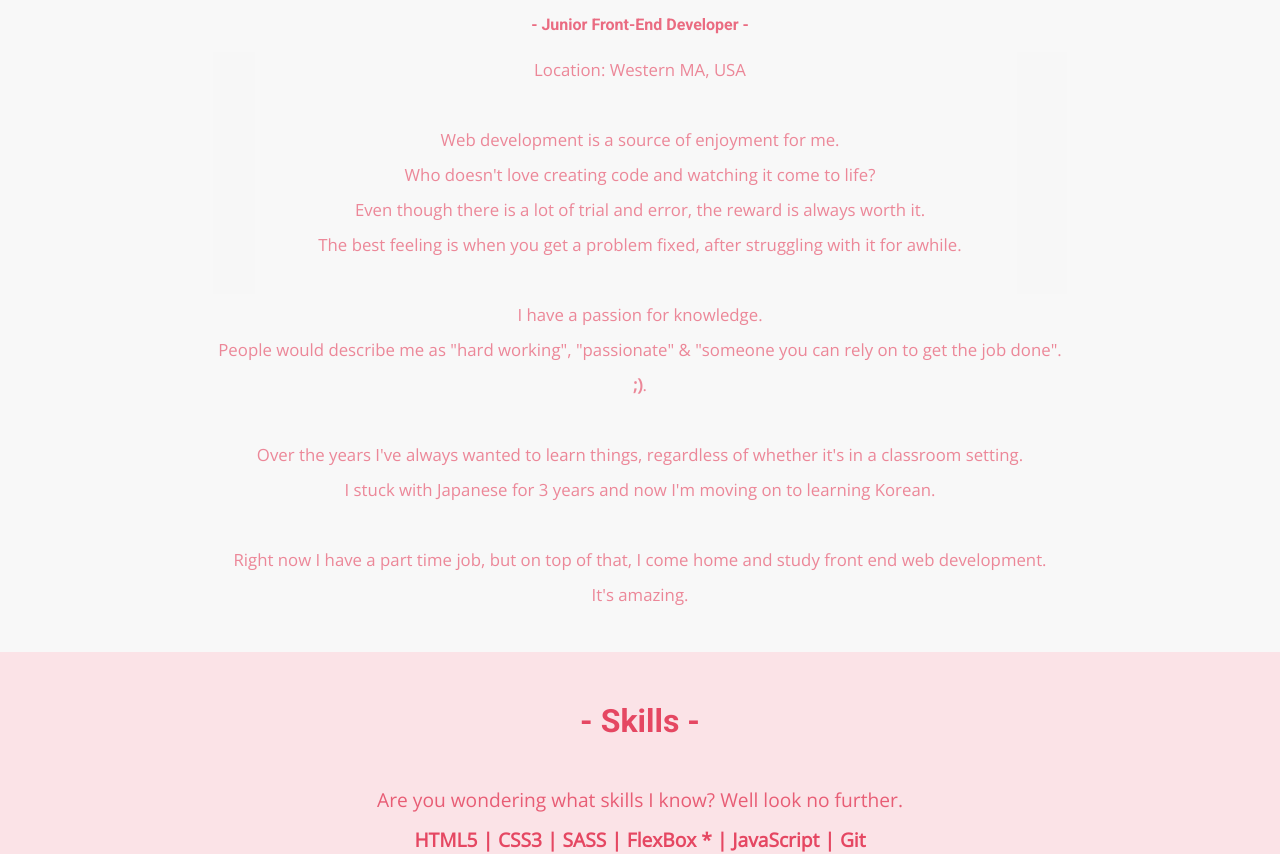
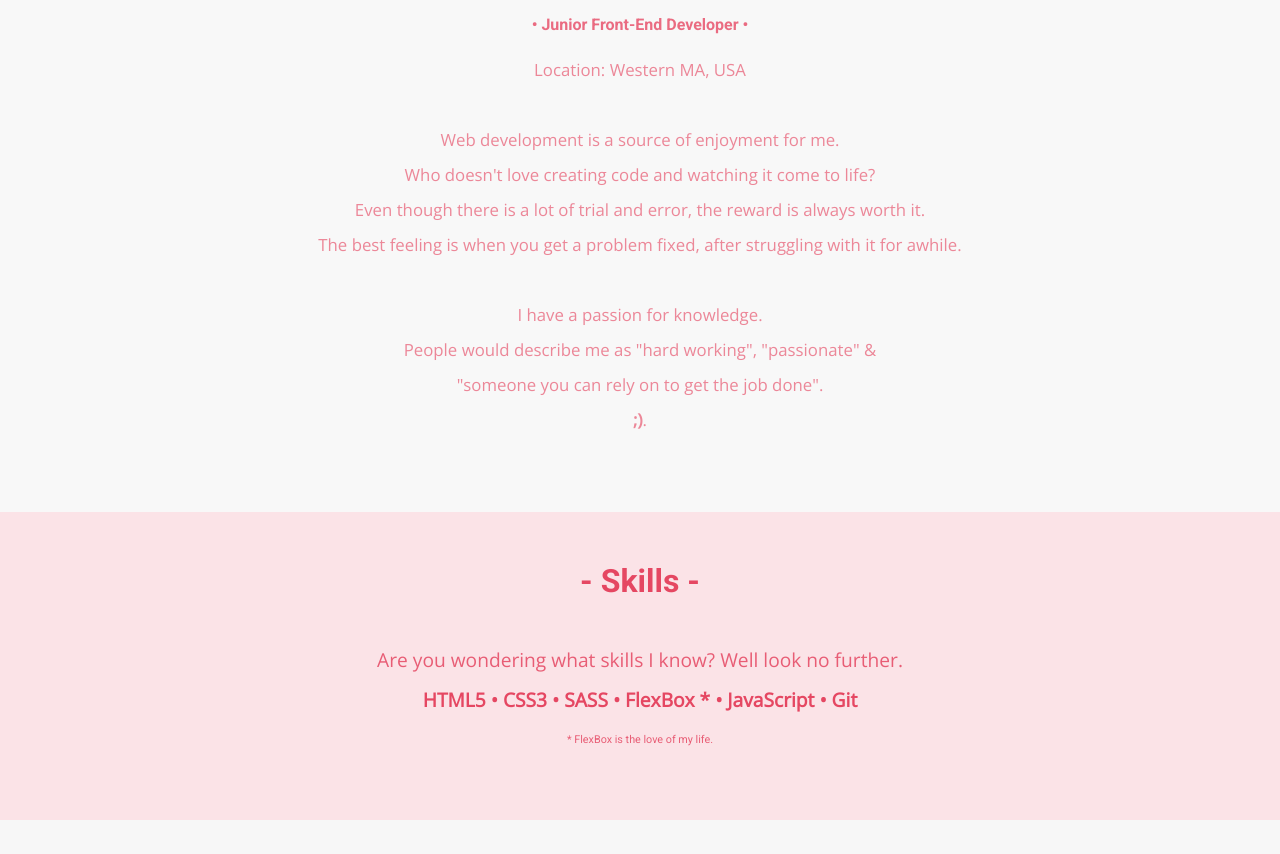
Before and after one commit to jacobwarduk/pixeluh.github.io, a plain HTML site: page index.html in a window 1280 px wide. Shown: the part 469-1323 px from the top of the page. Drawn offline with nearby package versions, Linux system fonts and the light colour scheme.

Commit message:
HTML changes

```diff
--- a/index.html
+++ b/index.html
@@ -30,17 +30,13 @@
         <img class="me" alt="This is my face." src="Images/me.jpg">
     </div>
     <h2 class="hey">Hey, I'm Bri.</h2><br/>
-        <h3 class="role-title"><b>- Junior Front-End Developer -</b></h3><br/>
+        <h3 class="role-title"><b>&#8226; Junior Front-End Developer &#8226;</b></h3><br/>
         <div class="text-info">
         <p>Location: Western MA, USA<br/><br/>
 
         Web development is a source of enjoyment for me. <br/> Who doesn't love creating code and watching it come to life? <br/>Even though there is a lot of trial and error, the reward is always worth it.<br/> The best feeling is when you get a problem fixed, after struggling with it for awhile. <br/> <br/>
 
-        I have a passion for knowledge. <br/> People would describe me as "hard working", "passionate" &amp;  "someone you can rely on to get the job done". <br/><b>;)</b>. <br/> <br/>
-
-        Over the years I've always wanted to learn things, regardless of whether it's in a classroom setting. <br/> I stuck with Japanese for 3 years and now I'm moving on to learning Korean. <br/><br/>
-
-        Right now I have a part time job, but on top of that, I come home and study front end web development. <br/> It's amazing. <br/>
+        I have a passion for knowledge. <br/> People would describe me as "hard working", "passionate" &amp; <br/> "someone you can rely on to get the job done". <br/><b>;)</b>. <br/> <br/>
         </p>
       </div>
     </section>
@@ -48,7 +44,7 @@
     <section id="skills" class="skills">
     <h1>- Skills -</h1>
     <p>Are you wondering what skills I know? Well look no further. </p>
-    <p class="list"><b>HTML5 | CSS3 | SASS | FlexBox * | JavaScript | Git </b></p>
+    <p class="list"><b>HTML5 &#8226; CSS3 &#8226; SASS &#8226; FlexBox * &#8226; JavaScript &#8226; Git </b></p>
     <p id="teehee"> * FlexBox is the love of my life. </p>
     </section>
 
```
